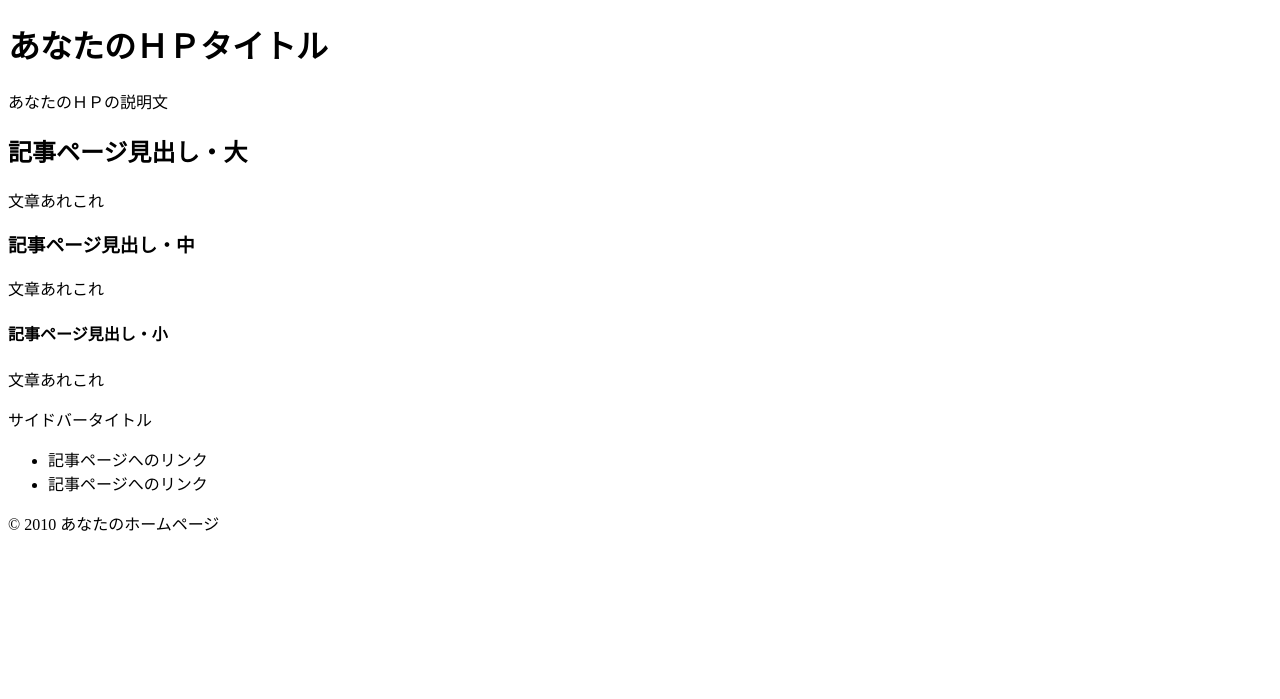
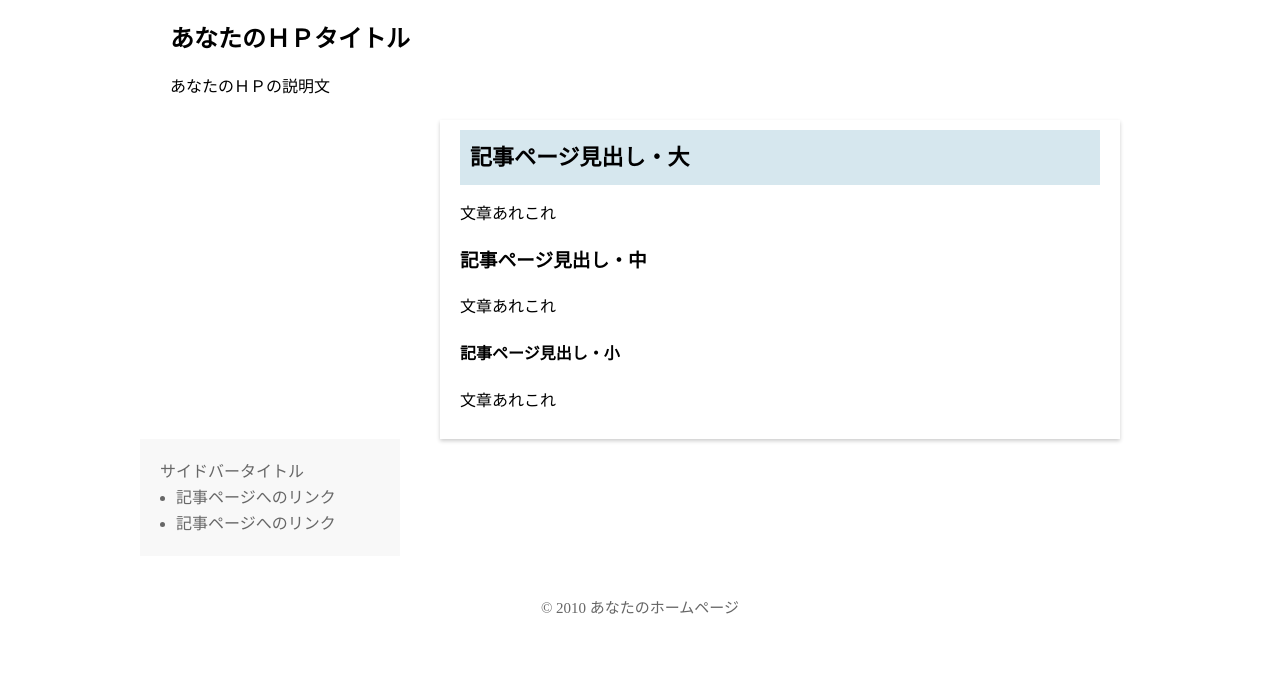
Before and after one commit to sswatari/sswatari.github.io, a plain HTML site: page index.html in a window 1280 px wide. Drawn offline with Linux system fonts and the light colour scheme.

Commit message:
Update index.html

```diff
--- a/index.html
+++ b/index.html
@@ -1,41 +1,41 @@
 <!DOCTYPE html>
 <html lang="ja">
 <head>
-<meta charset="utf-8">
+<meta charset="UTF-8">
 <title>あなたのＨＰタイトル</title>
+<meta name="description" content="ページの説明">
 <meta name="keywords" content="ページのキーワードA,B,C">
-<meta name="description" content="ページの説明">
 <meta name="viewport" content="width=device-width, initial-scale=1">
-<link rel="stylesheet" href="style.css">
+<link rel="stylesheet" href="index.css">
 </head>
 <body>
 <div id="outer">
 <header>
-<div class="header-inner">
+<div id="header-inner">
 <h1>あなたのＨＰタイトル</h1>
-<p>あなたのＨＰの説明文</p>
+<p class="description">あなたのＨＰの説明文</p>
 </div>
 </header>
 <div id="content">
-<div class="inner">
-<h2>記事ページ見出し・大</h2>
+<div class="inner"><h2>記事ページ見出し・大</h2>
 <p>文章あれこれ</p>
 <h3>記事ページ見出し・中</h3>
 <p>文章あれこれ</p>
 <h4>記事ページ見出し・小</h4>
 <p>文章あれこれ</p>
 </div>
+</div>
 <aside>
-<div class="left-title">サイドバータイトル</div>
-<div class="link">
+<div id="side-inner">
+<div class="side-title">サイドバータイトル</div>
+<div class="side">
 <ul>
 <li>記事ページへのリンク</li>
 <li>記事ページへのリンク</li>
 </ul>
 </div>
+</div>
 </aside>
-</div>
 <footer>© 2010 あなたのホームページ</footer>
-</div>
-</body>
+</div></body>
 </html>
```
